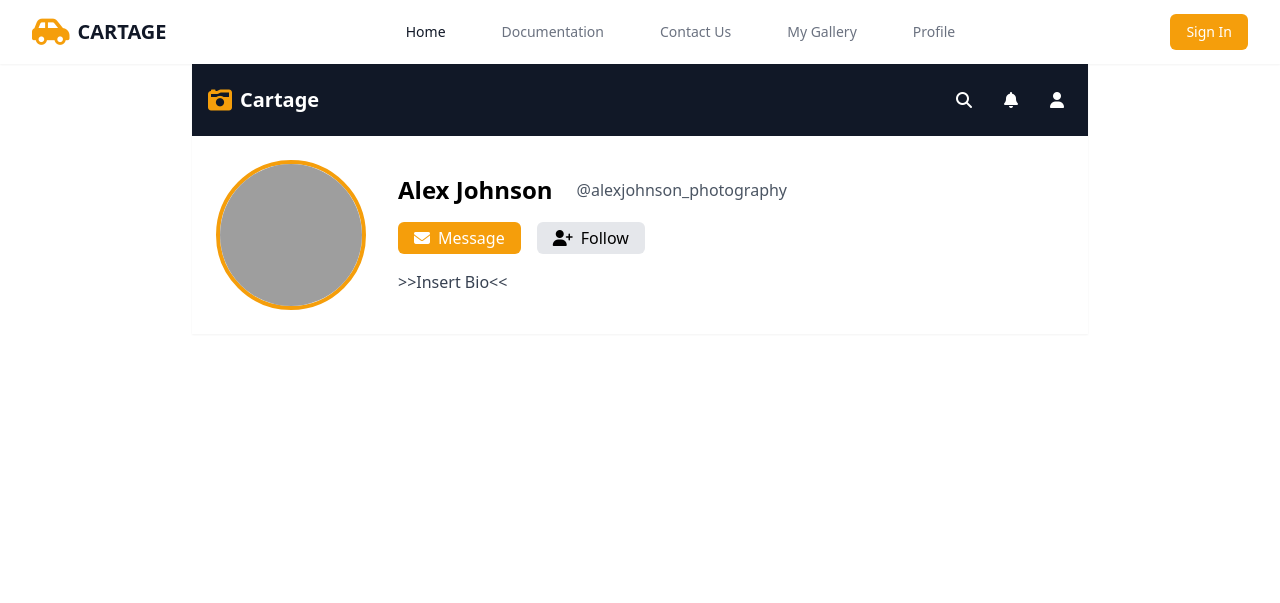
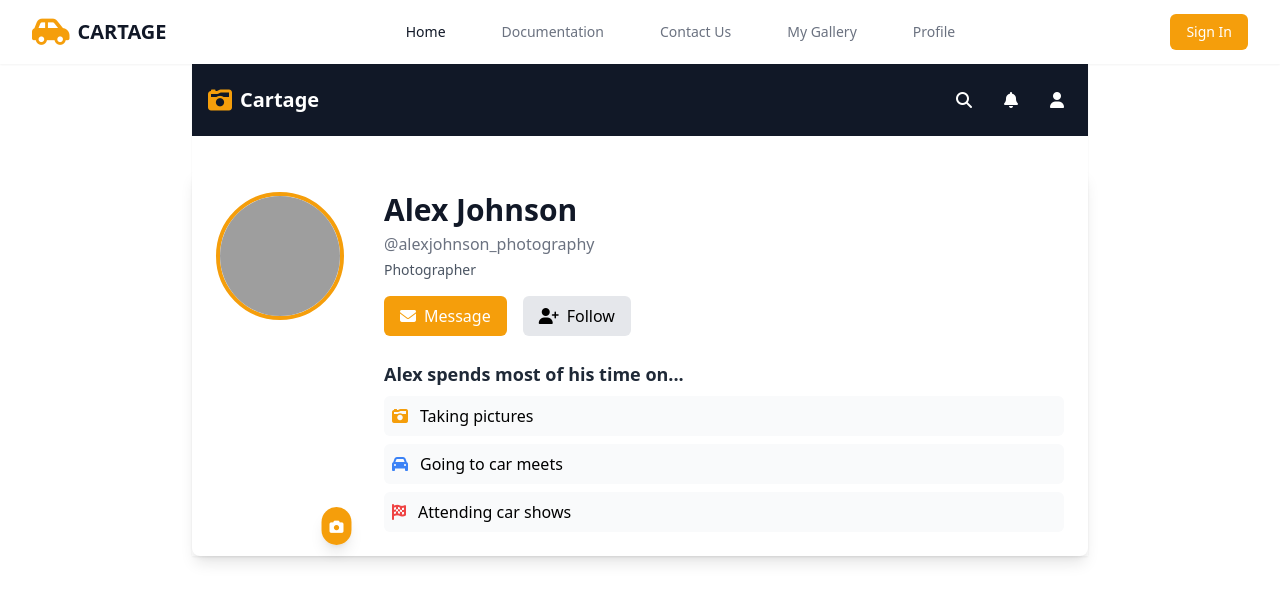
Before and after one commit to Tvick22/Cartage, a Jekyll site: the page built from profile.md, in a window 1280 px wide. Shown: the top 603 px of the page. Built offline with Jekyll 4.4.1, drawn with Linux system fonts in a browser that asks for light colours; nearby versions of some CDN libraries; grey boxes are pictures that could not be loaded.

Commit message:
commit work

```diff
--- a/profile.md
+++ b/profile.md
@@ -85,40 +85,58 @@ menu: nav/mainHeader.html
             </div>
         </header>
 
-        <!-- Profile Section -->
-        <div class="p-6">
-            <div class="flex flex-col md:flex-row md:items-end md:space-x-8">
-                <!-- Profile Picture -->
-                <div class="profile-pic-container mb-4 md:mb-0">
-                    <img src="https://images.unsplash.com/photo-1506794778202-cad84cf45f1d?ixlib=rb-4.0.3&ixid=M3wxMjA3fDB8MHxwaG90by1wYWdlfHx8fGVufDB8fHx8fA%3D%3D&auto=format&fit=crop&w=200&q=80"
-                         alt="Profile picture"
-                         class="w-full h-full rounded-full object-cover border-4 border-amber-500">
-                    <div class="profile-pic-overlay">
-                        <label for="profile-pic-upload" class="cursor-pointer">
-                            <i class="fas fa-camera text-white text-2xl"></i>
-                        </label>
-                        <input type="file" id="profile-pic-upload" class="hidden">
-                    </div>
-                </div>
+<!-- Profile Section -->
+<div class="p-6 bg-white rounded-lg shadow-lg max-w-5xl mx-auto mt-8">
+    <div class="flex flex-col md:flex-row space-y-6 md:space-y-0 md:space-x-10">
 
-                <!-- Profile Info -->
-                <div class="flex-1">
-                    <div class="flex flex-col md:flex-row md:items-center md:space-x-6 mb-4">
-                        <h2 class="text-2xl font-bold">Alex Johnson</h2>
-                        <span class="text-gray-600">@alexjohnson_photography</span>
-                    </div>
-                    <div class="flex space-x-4 mb-4">
-                        <button class="bg-amber-500 hover:bg-amber-600 text-white px-4 py-1 rounded-md font-medium">
-                            <i class="fas fa-envelope mr-2"></i>Message
-                        </button>
-                        <button class="bg-gray-200 hover:bg-gray-300 px-4 py-1 rounded-md font-medium">
-                            <i class="fas fa-user-plus mr-2"></i>Follow
-                        </button>
-                    </div>
-
-                    <p class="mb-4 text-gray-700">
-                        >>Insert Bio<<
-                    </p>
-                </div>
+        <!-- Profile Picture and Role -->
+        <div class="relative">
+            <img src="https://images.unsplash.com/photo-1506794778202-cad84cf45f1d?ixlib=rb-4.0.3&ixid=M3wxMjA3fDB8MHxwaG90by1wYWdlfHx8fGVufDB8fHx8fA%3D%3D&auto=format&fit=crop&w=200&q=80"
+                 alt="Profile picture"
+                 class="w-32 h-32 rounded-full border-4 border-amber-500 object-cover">
+            <div class="absolute bottom-0 right-0 transform translate-x-1/4 translate-y-1/4">
+                <label for="profile-pic-upload" class="cursor-pointer bg-amber-500 p-2 rounded-full shadow-lg">
+                    <i class="fas fa-camera text-white text-sm"></i>
+                </label>
+                <input type="file" id="profile-pic-upload" class="hidden">
             </div>
         </div>
+
+        <!-- Profile Details -->
+        <div class="flex-1">
+            <div class="flex flex-col space-y-1 mb-4">
+                <h2 class="text-3xl font-bold text-gray-900">Alex Johnson</h2>
+                <p class="text-gray-500">@alexjohnson_photography</p>
+                <span class="text-sm text-gray-600 font-medium">Photographer</span>
+            </div>
+
+            <div class="flex space-x-4 mb-6">
+                <button class="bg-amber-500 hover:bg-amber-600 text-white px-4 py-2 rounded-md font-medium">
+                    <i class="fas fa-envelope mr-2"></i>Message
+                </button>
+                <button class="bg-gray-200 hover:bg-gray-300 px-4 py-2 rounded-md font-medium">
+                    <i class="fas fa-user-plus mr-2"></i>Follow
+                </button>
+            </div>
+
+            <!-- Activity Section -->
+            <div>
+                <h3 class="text-lg font-semibold text-gray-800 mb-2">Alex spends most of his time on...</h3>
+                <ul class="space-y-2">
+                    <li class="flex items-center bg-gray-50 p-2 rounded-md">
+                        <i class="fas fa-camera-retro text-amber-500 mr-3"></i>
+                        Taking pictures
+                    </li>
+                    <li class="flex items-center bg-gray-50 p-2 rounded-md">
+                        <i class="fas fa-car text-blue-500 mr-3"></i>
+                        Going to car meets
+                    </li>
+                    <li class="flex items-center bg-gray-50 p-2 rounded-md">
+                        <i class="fas fa-flag-checkered text-red-500 mr-3"></i>
+                        Attending car shows
+                    </li>
+                </ul>
+            </div>
+        </div>
+    </div>
+</div>
```
